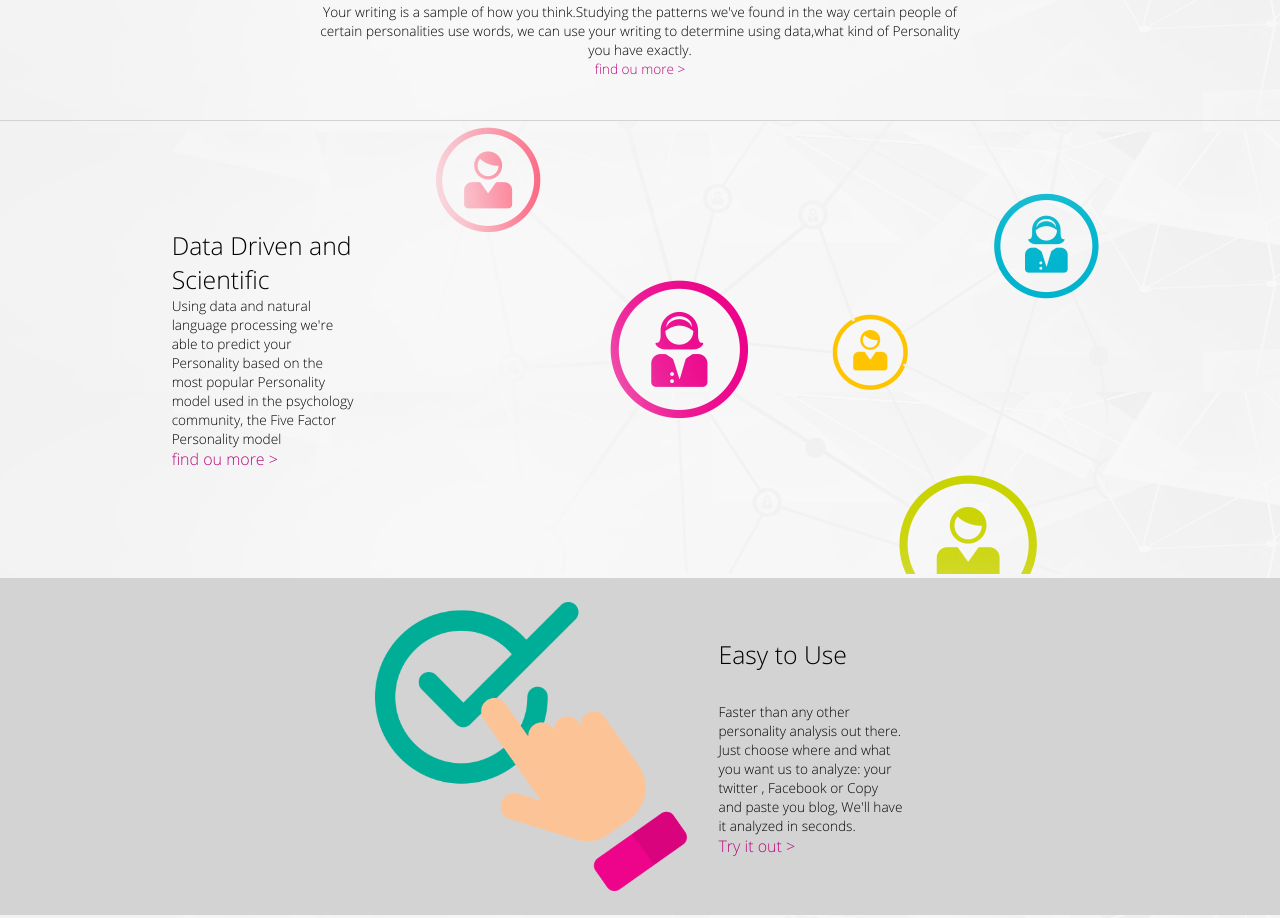
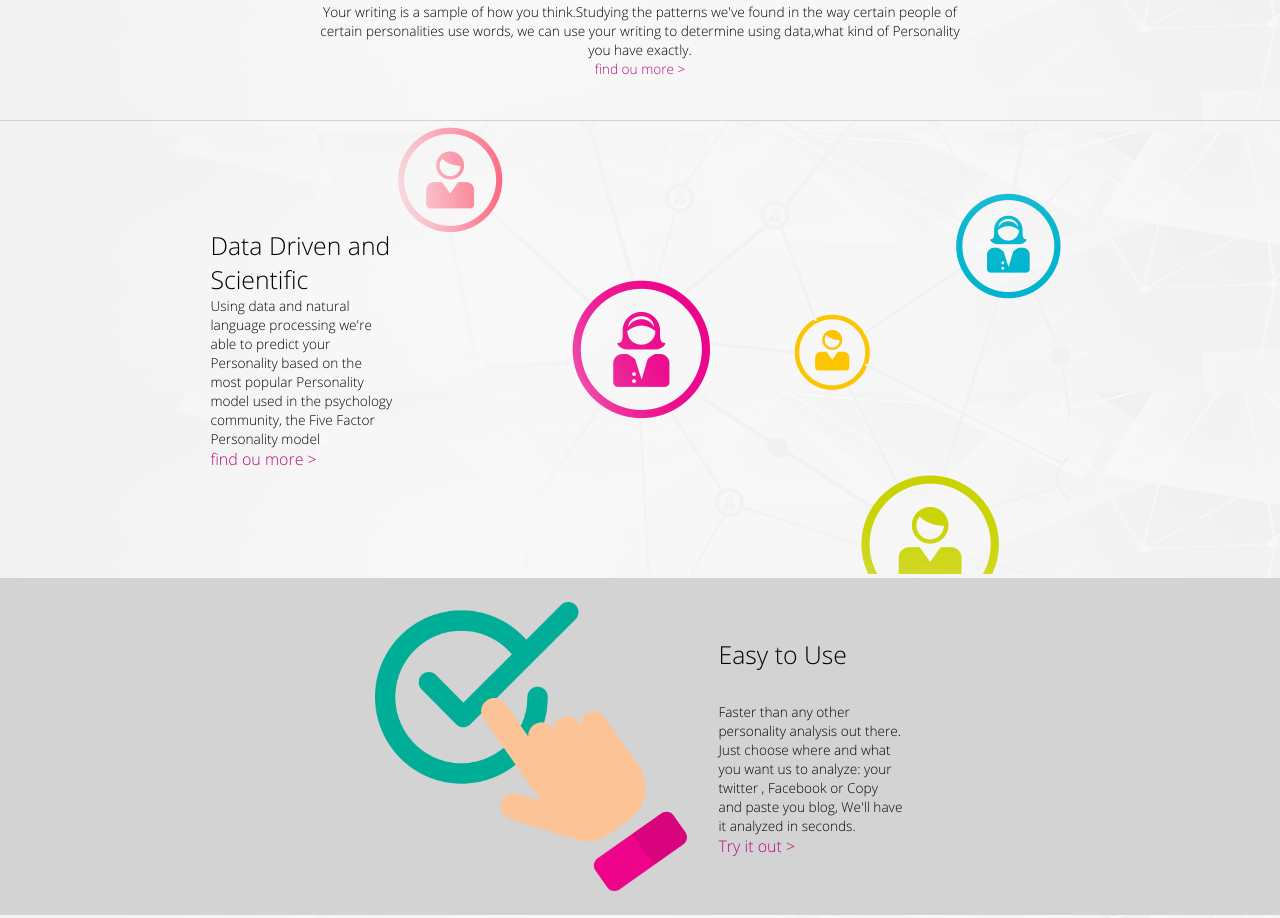
Before and after one commit to Nitcheu2020/Mindmetrics, a React (Create React App) app: page / in a window 1280 px wide. Shown: the part 980-1898 px from the top of the page. Built offline with nearby package versions, Linux system fonts and the light colour scheme; no server answers.

Commit message:
alignment

```diff
--- a/src/Home.js
+++ b/src/Home.js
@@ -70,7 +70,7 @@ const  Home =(props) =>{
           </Link>
         </label>
         <nav style={{display:'flex','flexDirection':'row',width:'100%',alignItems:'center',justifyContent:'center',borderTop: '1px solid #d3d3d3',marginTop:heightScreen(86)}}>
-          <label style={{display: 'flex','flexDirection':'column',paddingRight:widthScreen(125)}}>
+          <label style={{display: 'flex','flexDirection':'column'}}>
             <a style={{fontSize:widthScreen(40), fontFamily:'Open Sans Light',width:widthScreen(298.47)}} name="hwItW"> {TextKey.home.dataDriven} </a>
             <label style={{fontSize:widthScreen(22), fontFamily:'Open Sans Light',width:widthScreen(298.47)}}>{TextKey.home.usingData}</label>
             <Link to="/description" transition="glide-right" style={{ textDecoration: 'none',}}>
@@ -78,6 +78,7 @@ const  Home =(props) =>{
             </Link>
           </label>
           <img
+            style={{maxWidth:'100%'}}
             src={duplicatePeople} alt="duplicatePeople"
           />
         </nav>
```
